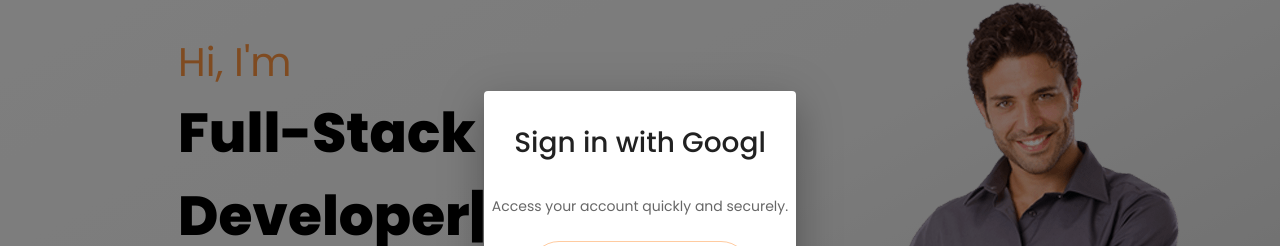
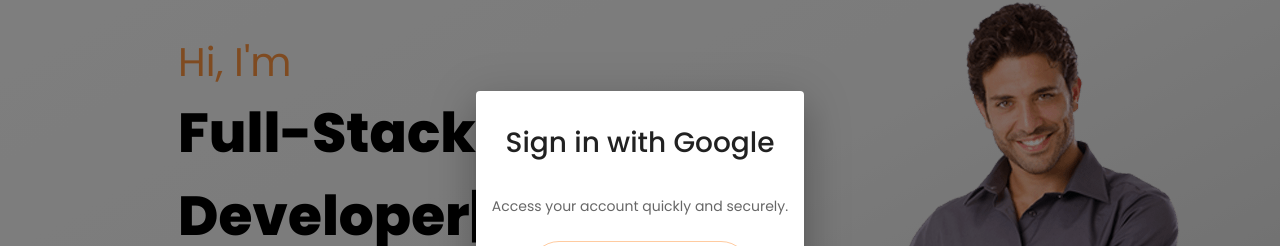
Before and after one commit to SarangaLahiru/Portfolio, a React (Vite) app in the folder vite-project/: page / in a window 1280 px wide. Both pictures are taken after a click on the button "SIGN IN". Shown: the part 180-426 px from the top of the page. Built offline with nearby package versions, Linux system fonts and the light colour scheme; no server answers.

Commit message:
update_2

```diff
--- a/vite-project/src/Components/Navbar/NavBar.jsx
+++ b/vite-project/src/Components/Navbar/NavBar.jsx
@@ -282,7 +282,7 @@
           }}
         >
 
-          Sign in with Googl
+          Sign in with Google
         </DialogTitle>
         <DialogContent sx={{ padding: "50px 0" }}>
           <DialogContentText
```
